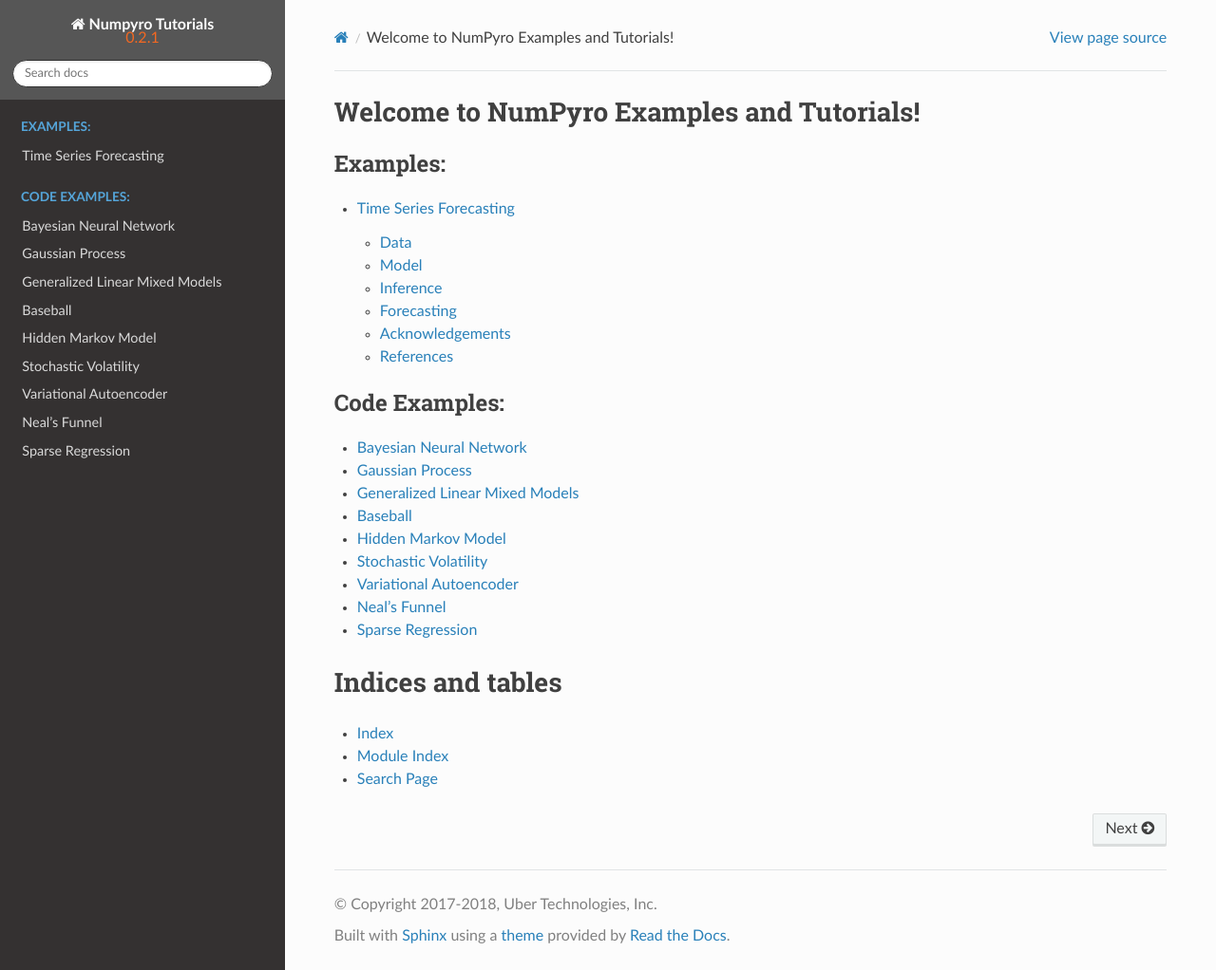
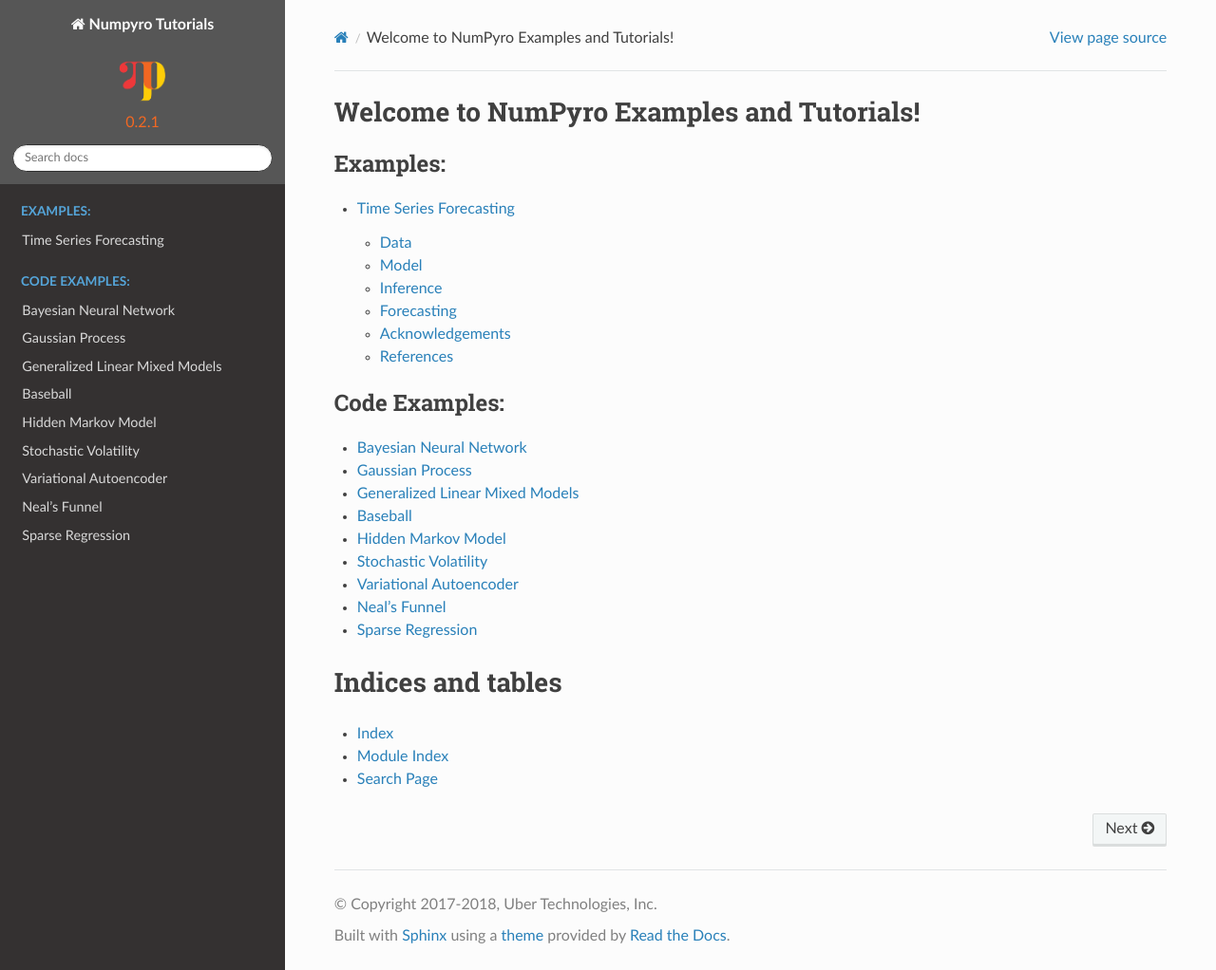
Before and after one commit to pyro-ppl/numpyro, a Sphinx documentation site: the page built from notebooks/source/index.rst, in a window 1280 px wide and 1022 px high. Shown: the whole window at 95% size. Built offline with Sphinx 7.4.7 and the Read the Docs theme 2.0.0, drawn with Linux system fonts in a browser that asks for light colours; pages that are not in the unit, such as notebooks, are missing from menus.

Commit message:
fix img url

```diff
--- a/notebooks/source/conf.py
+++ b/notebooks/source/conf.py
@@ -109,7 +109,7 @@
 html_theme = "sphinx_rtd_theme"
 html_theme_path = [sphinx_rtd_theme.get_html_theme_path()]
 # logo
-html_logo = '_static/img/Pyro_logo_wide.png'
+html_logo = '_static/img/pyro_logo_wide.png'
 
 # Theme options are theme-specific and customize the look and feel of a theme
 # further.  For a list of options available for each theme, see the
```
